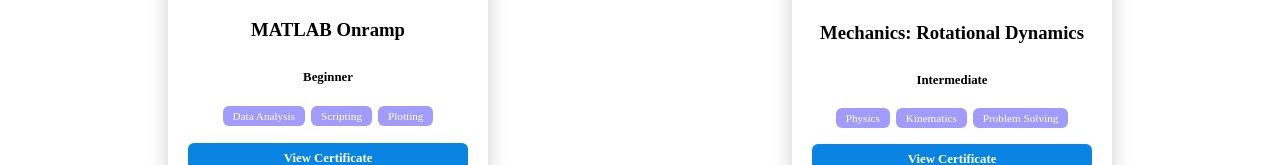
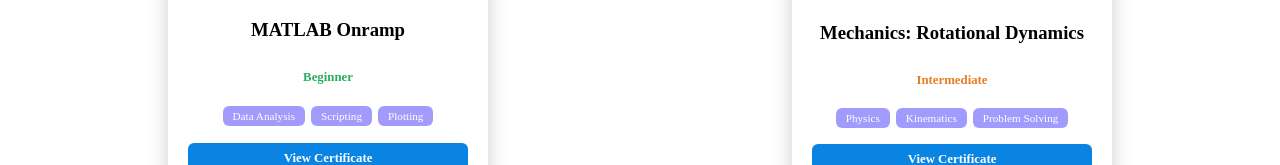
Before and after one commit to joaquinalarc/joaquinalarc.github.io, a plain HTML site: page index.html in a window 1280 px wide. Shown: the part 348-513 px from the top of the page. Drawn offline with Linux system fonts and the light colour scheme.

Commit message:
Update style.css

```diff
--- a/style.css
+++ b/style.css
@@ -94,6 +94,12 @@
   box-shadow: none;
   color: inherit;
 }
+.level-beginner {
+  color: #27ae60;
+}
+.level-intermediate {
+  color: #e67e22;
+}
 
 /* Certificate Buttons */
 .download-link {
```
